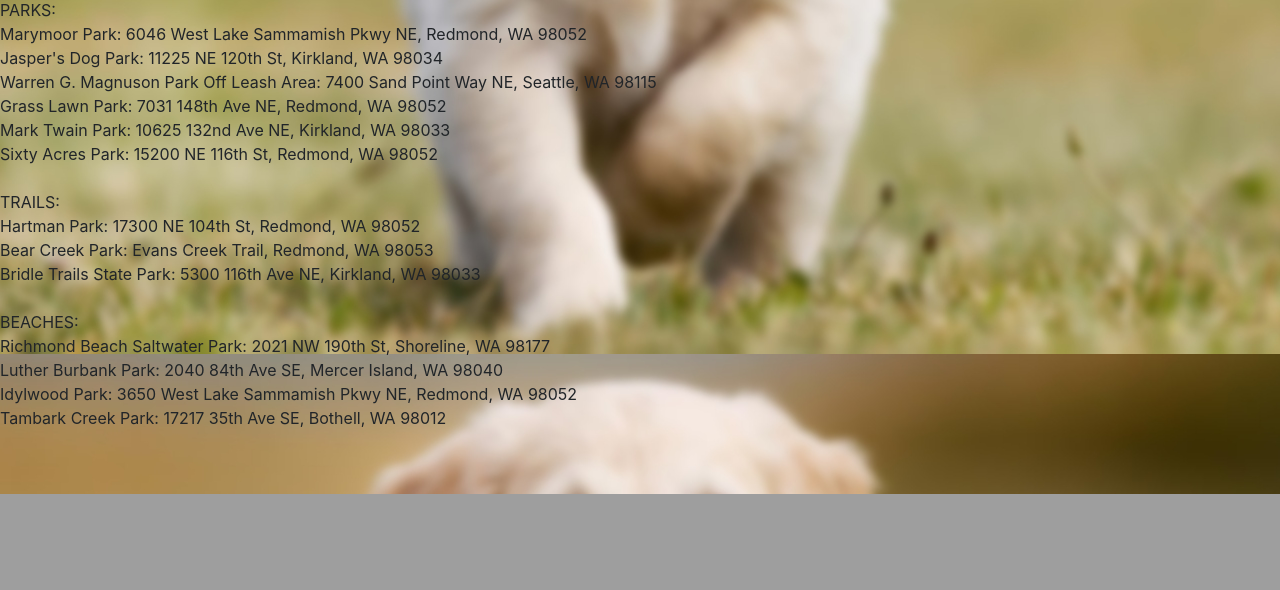
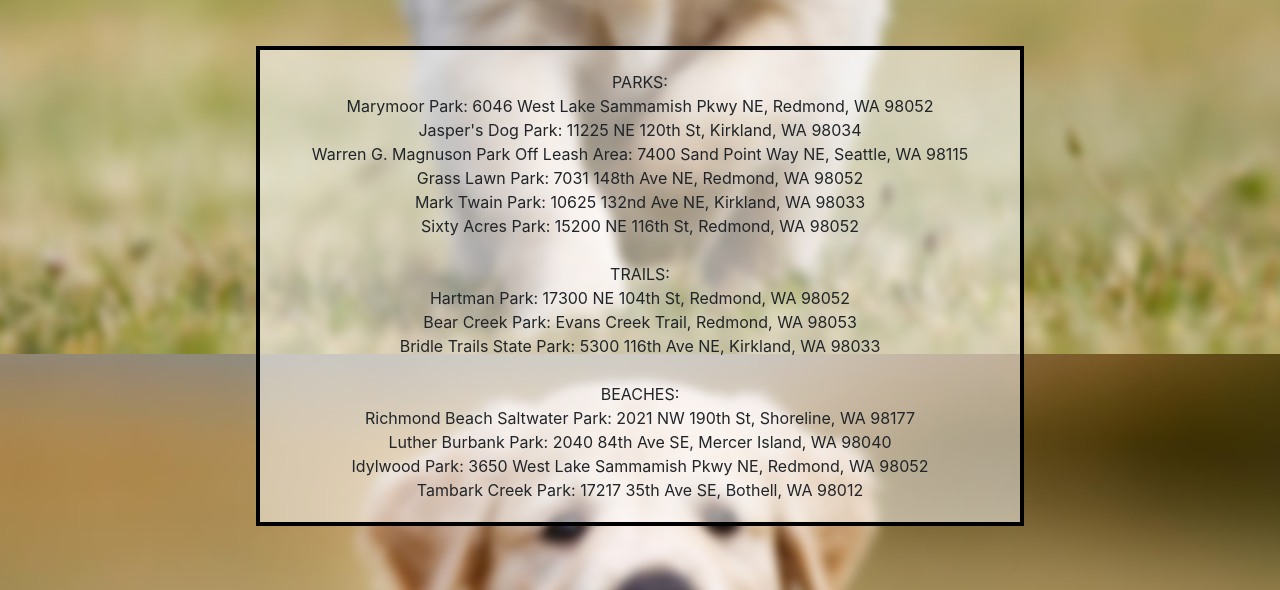
Before and after one commit to zvmmy/pet-ology, a Flask app: page /parks_beaches in a window 1280 px wide. Shown: the part 568-1158 px from the top of the page. Before the commit the page ends 1062 px from the top, so only its background shows below. Run offline with Flask 2, Linux system fonts and the light colour scheme; data that the repository does not hold is empty; some libraries are stand-ins or nearby versions.

Commit message:
'parkdesigned'

```diff
--- a/static/style.css
+++ b/static/style.css
@@ -58,3 +58,11 @@ a {
   margin:auto;
   z-index: 100 !important;
 }
+
+#parks {
+  background-color: rgba(255,255,255,0.5);
+  padding: 20px;
+  border: black solid 4px;
+  margin-left: 20%;
+  margin-right: 20%;
+}
--- a/templates/parks_beaches.html
+++ b/templates/parks_beaches.html
@@ -31,7 +31,10 @@
         {% endfor %}
       }
   </script>
-  <p>
+  <br>
+  <br>
+
+  <center><p id="parks">
   PARKS:
   <br> Marymoor Park: 6046 West Lake Sammamish Pkwy NE, Redmond, WA 98052
   <br> Jasper's Dog Park: 11225 NE 120th St, Kirkland, WA 98034
@@ -52,7 +55,7 @@
 <br>   Luther Burbank Park: 2040 84th Ave SE, Mercer Island, WA 98040
 <br>   Idylwood Park: 3650 West Lake Sammamish Pkwy NE, Redmond, WA 98052
 <br>   Tambark Creek Park: 17217 35th Ave SE, Bothell, WA 98012
-  </p>
+  </p></center>
   <script src="https://maps.googleapis.com/maps/api/js?key={{ API_KEY }}&callback=initMap"
   async defer></script>
   <br>
```
